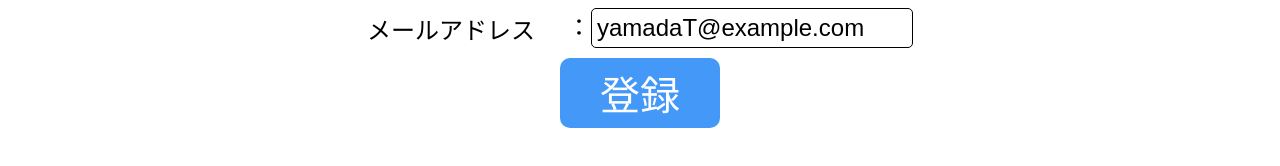
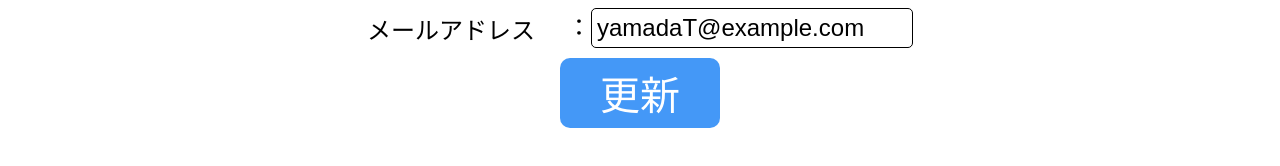
Before and after one commit to koto-ista/meibo-app-front, a React (Create React App) app: page /employee/detail/1 in a window 1280 px wide. Shown: the part 294-460 px from the top of the page. Built offline with nearby package versions, Linux system fonts and the light colour scheme.

Commit message:
buttonのラベル修正

```diff
--- a/src/modele/EmployeeForm.tsx
+++ b/src/modele/EmployeeForm.tsx
@@ -6,6 +6,7 @@ import Button from '../component/Button';
 interface Props {
     employee?: Employee;
     setEmployee: (employee: Employee) => void;
+    label: string;
 }
 
 const TaskForm = (props: Props) => {
@@ -75,7 +76,7 @@ const TaskForm = (props: Props) => {
                     </div>
                 </div>
                 <div >
-                    <Button className="primary" label="登録" />
+                    <Button className="primary" label={props.label} />
                 </div>
             </form>
         </div>
--- a/src/pages/employee/add.tsx
+++ b/src/pages/employee/add.tsx
@@ -10,7 +10,7 @@ const EmployeeAdd = (props: Props) => {
   return (
     <div className="employee-add-wrapper">
       <h1>従業員詳細</h1>
-      <EmployeeForm setEmployee={props.addEmployee} />
+      <EmployeeForm setEmployee={props.addEmployee} label="登録" />
     </div>
   );
 };
--- a/src/pages/employee/detail.tsx
+++ b/src/pages/employee/detail.tsx
@@ -14,7 +14,7 @@ const EmployeeDetail = (props: Props) => {
   return (
     <div className="employee-detail-wrapper">
       <h1>従業員詳細</h1>
-      <EmployeeForm employee={employee} setEmployee={props.editEmployee} />
+      <EmployeeForm employee={employee} setEmployee={props.editEmployee} label="更新" />
     </div>
   );
 };
```
